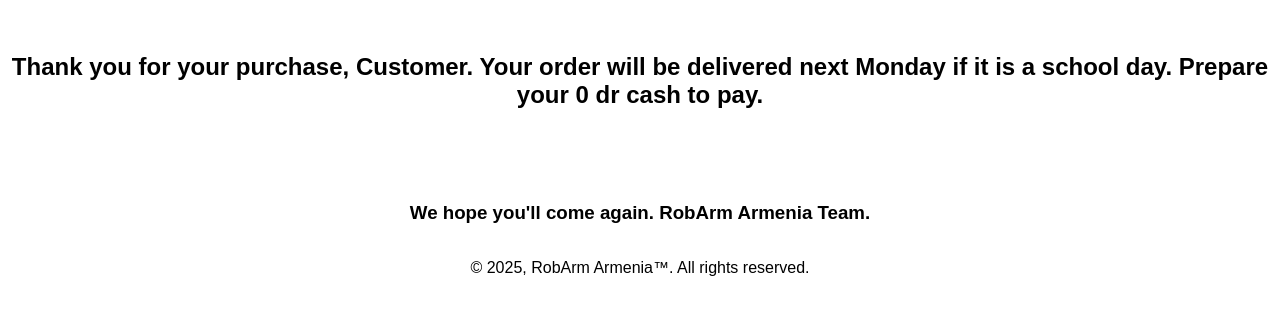
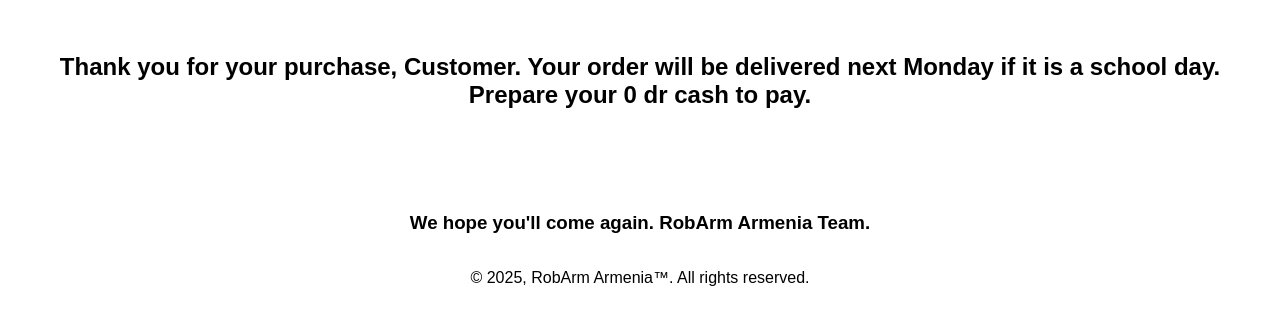
Before and after one commit to robarm-store/squid-project, a plain HTML site: page submit.html in a window 1280 px wide. Shown: the part 345-670 px from the top of the page. Drawn offline with Linux system fonts and the light colour scheme.

Commit message:
Update submit.html

```diff
--- a/submit.html
+++ b/submit.html
@@ -18,6 +18,8 @@
             height: 100vh;
             margin: 0;
         }
+        h2{
+          margin: 30px;
     </style>
 </head>
 <body>
```
